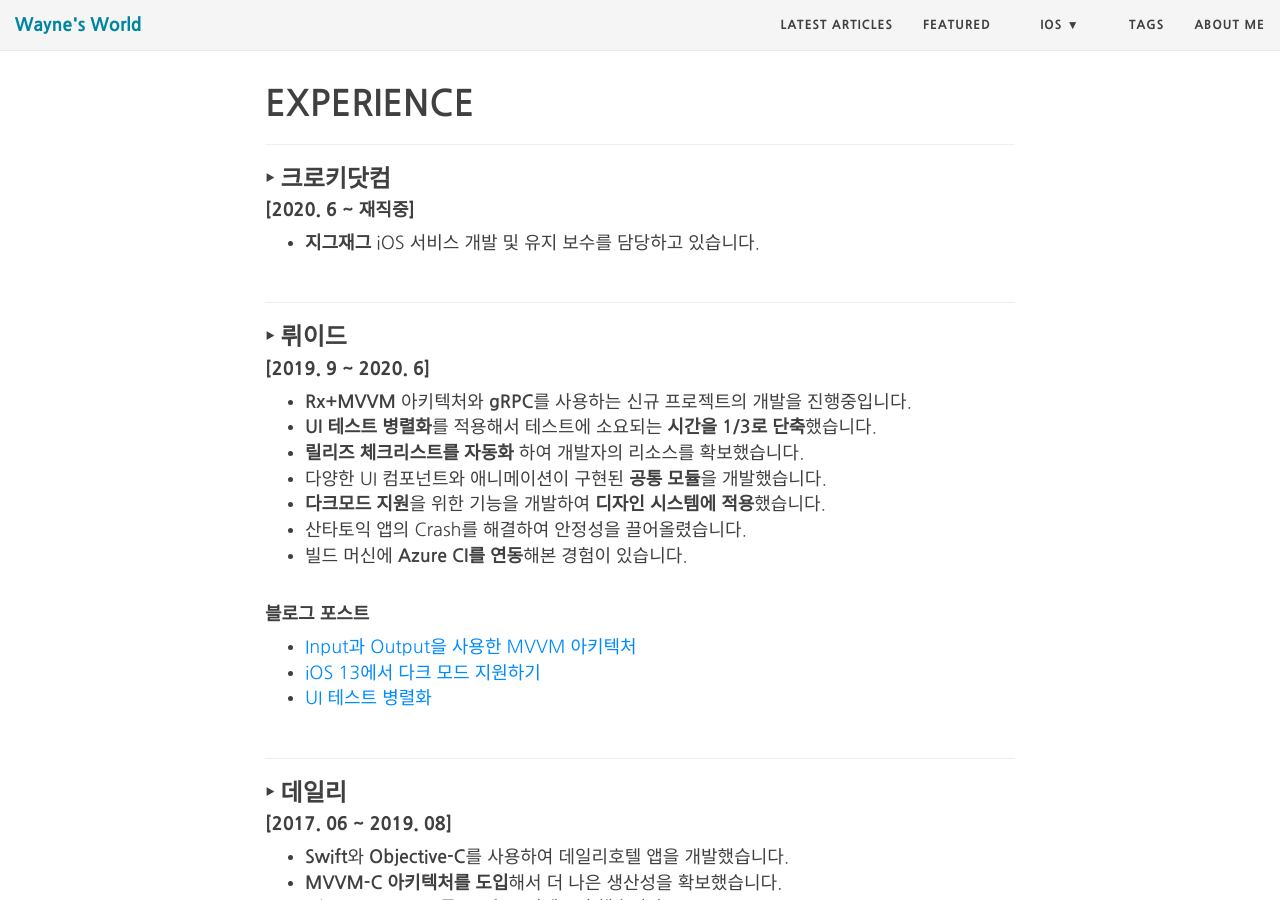
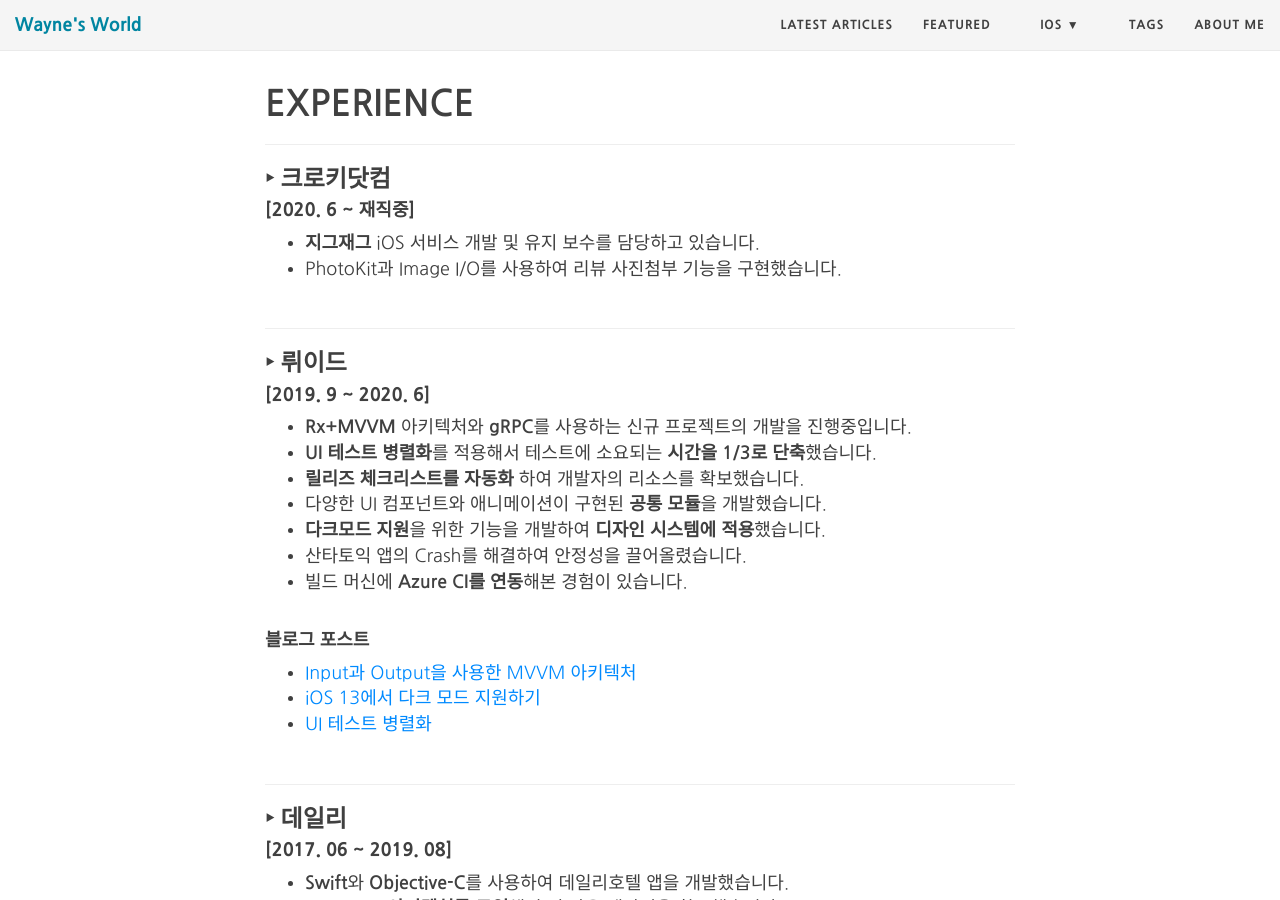
Before and after one commit to Mildwhale/mildwhale.github.io, a Jekyll site: the page built from aboutme.md, in a window 1280 px wide and 900 px high, scrolled down 716 px. Built offline with Jekyll 4.4.1, drawn with Linux system fonts in a browser that asks for light colours; nearby versions of some CDN libraries.

Commit message:
aboutme 업데이트

```diff
--- a/aboutme.md
+++ b/aboutme.md
@@ -18,6 +18,7 @@
 ### ‣ 크로키닷컴
 #### [2020. 6 ~ 재직중]
 - **지그재그** iOS 서비스 개발 및 유지 보수를 담당하고 있습니다.
+- PhotoKit과 Image I/O를 사용하여 리뷰 사진첨부 기능을 구현했습니다.
 <br/>
 
 ---
```
